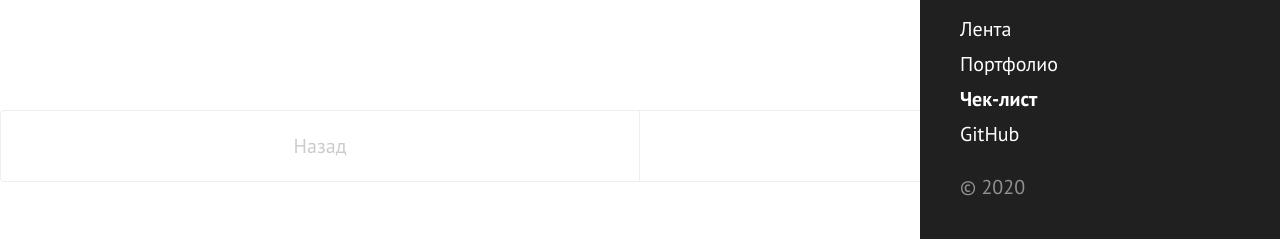
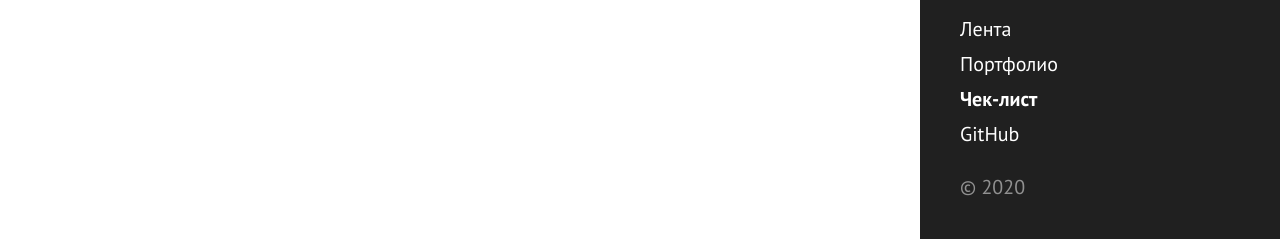
Before and after one commit to Erniess/about_me, a Jekyll site: the page built from checklist.md, in a window 1280 px wide and 900 px high, scrolled down 1712 px. Shown: the part 658-897 px from the top of the window. Built offline with Jekyll 4.4.1, drawn with Linux system fonts in a browser that asks for light colours.

Commit message:
Update default.html

```diff
--- a/_layouts/default.html
+++ b/_layouts/default.html
@@ -11,21 +11,5 @@
       {{ content }}
     </div>
 
-    <div class="pagination">
-      {% if paginator.next_page %}
-        <a class="pagination-item older" href="{{ site.baseurl }}/page{{paginator.next_page}}">Назад</a>
-      {% else %}
-        <span class="pagination-item older">Назад</span>
-      {% endif %}
-      {% if paginator.previous_page %}
-        {% if paginator.page == 2 %}
-          <a class="pagination-item newer" href="{{ site.baseurl }}">Вперед</a>
-        {% else %}
-          <a class="pagination-item newer" href="{{ site.baseurl }}/page{{paginator.previous_page}}">Вперед</a>
-        {% endif %}
-      {% else %}
-        <span class="pagination-item newer">Вперед</span>
-      {% endif %}
-    </div>
   </body>
 </html>
```
